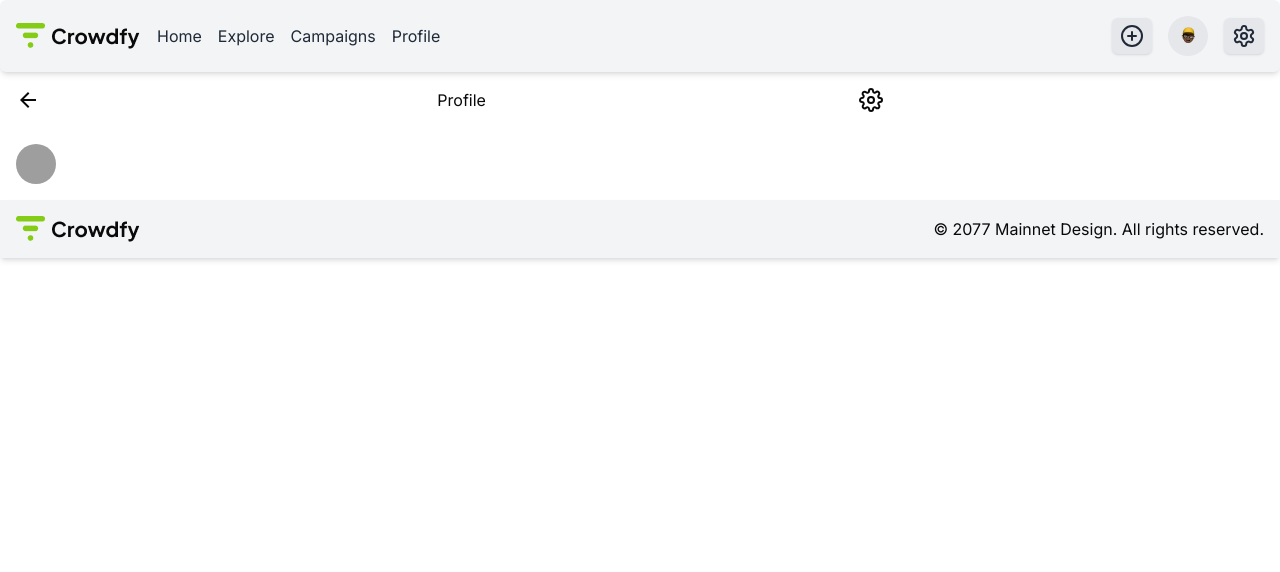
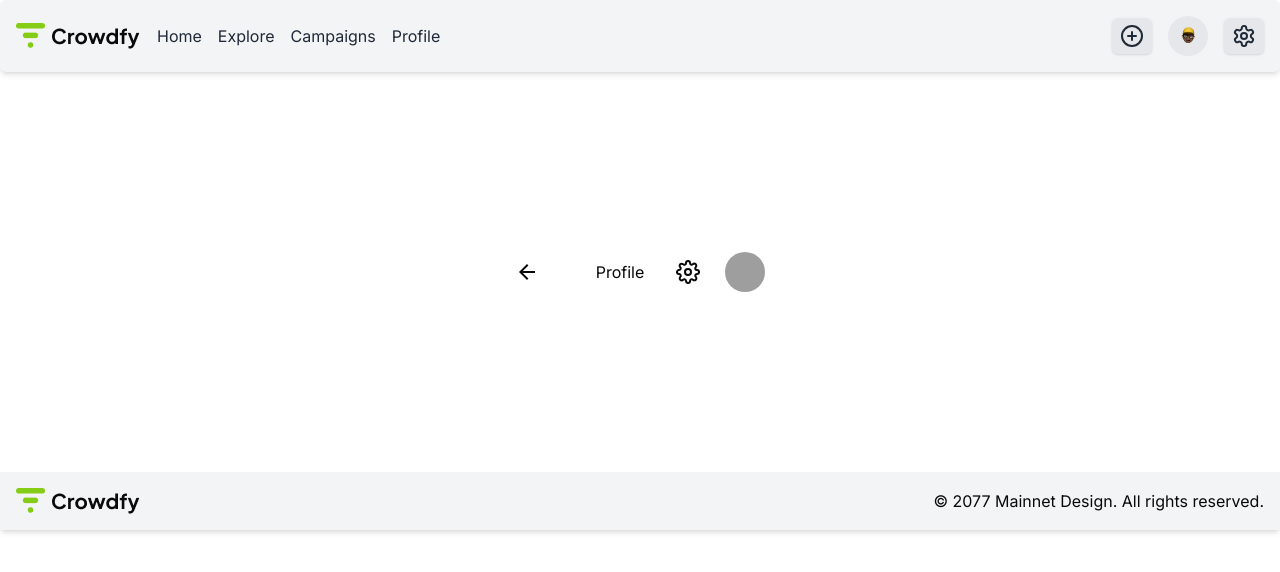
Before and after one commit to aahli1/influence-f, a Next.js app: page /profile in a window 1280 px wide. Shown: the top 572 px of the page. Built offline with nearby package versions, Linux system fonts and the light colour scheme; grey boxes are pictures that could not be loaded.

Commit message:
alignment applied

```diff
--- a/src/app/profile/page.tsx
+++ b/src/app/profile/page.tsx
@@ -13,22 +13,21 @@ export default function Home() {
 
 
 
-    <div>
-    <div className="grid grid-cols-1 sm:grid-cols-2 md:grid-cols-3 gap-4 p-4">
+<div style={{ display: 'flex', justifyContent: 'center', alignItems: 'center', height: '50vh' }}>
+<div className="grid grid-cols-1 sm:grid-cols-2 md:grid-cols-3 gap-8 ">
 
     <MdArrowBack size={24} />
-    Profile
+    <div>Profile</div>
+
     <FiSettings size={24} />
 
     </div>
 
-    <div className="grid grid-cols-1 sm:grid-cols-2 md:grid-cols-3 gap-4 p-4">
 
       <Avatar>
           <AvatarImage src="https://github.com/shadcn.png" />
           <AvatarFallback>CN</AvatarFallback>
       </Avatar>
-    </div>
   </div>
 
 
```
